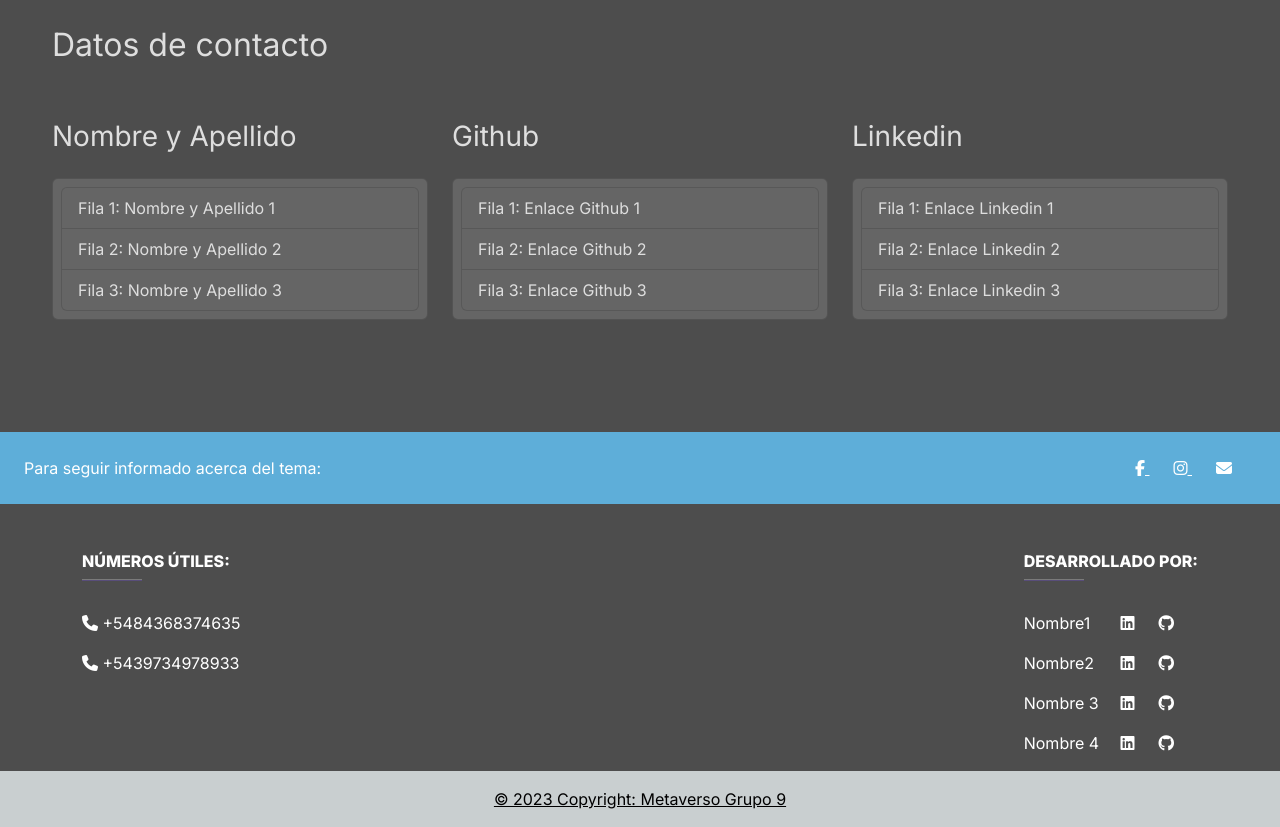
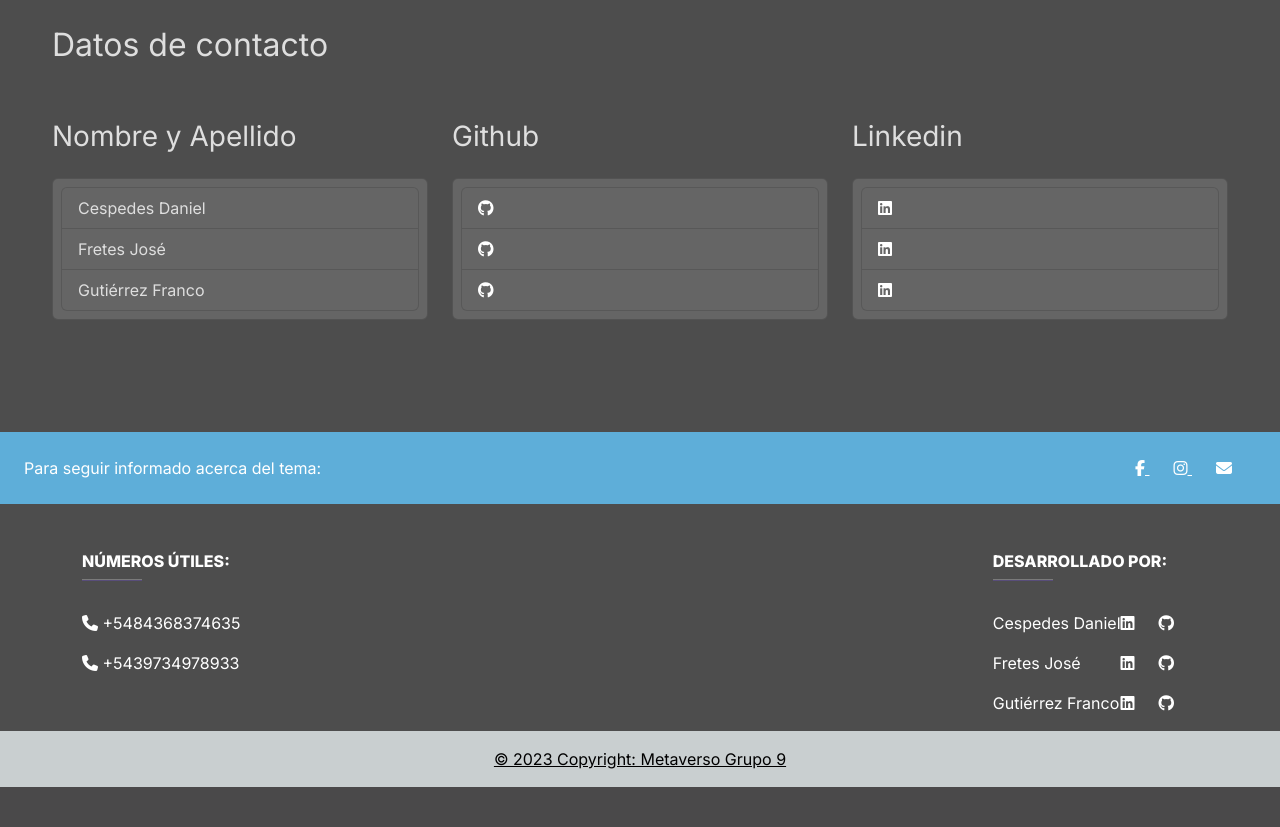
Before and after one commit to FrancoG27/FrancoG27.github.io, a Django app: page /contacto/ in a window 1280 px wide. Shown: the part 304-1131 px from the top of the page. After the commit the page ends 1091 px from the top, so only its background shows below. Run offline with Django 4.2, Linux system fonts and the light colour scheme; some libraries are stand-ins or nearby versions.

Commit message:
first commit

```diff
--- a/apps/blog/views.py
+++ b/apps/blog/views.py
@@ -15,7 +15,7 @@ from django.contrib.auth.decorators import login_required
 
 # Create your views here.
 def index(request):
-    """ se muestra la pantalla de inicio con post y eventos, además contiene la logica de busqueda y filtros """
+    """ se muestra la pantalla de inicio con post, además contiene la logica de busqueda y filtros """
     cat= Categoria.objects.all()
 
     ordenar = request.GET.get('ordenar')
--- a/templates/base.html
+++ b/templates/base.html
@@ -150,25 +150,21 @@
                     <h6 class="text-uppercase fw-bold">Desarrollado por:</h6>
                     <hr class="mb-4 mt-0 d-inline-block mx-auto" style="width: 60px; background-color: #7c4dff; height: 2px"/>
                     <div class="d-flex">
-                        <p class="me-auto">Nombre1</p>
-                        <a href="" target="_blank" class="text-white me-4"><i class="fab fa-linkedin"></i></a>
-                        <a href="" target="_blank" class="text-white me-4"><i class="fab fa-github"></i></a>
+                        <p class="me-auto">Cespedes Daniel  </p>
+                        <a href="https://www.linkedin.com/in/daniel-cespedes-407102245/" target="_blank" class="text-white me-4"><i class="fab fa-linkedin"></i></a>
+                        <a href="https://github.com/dann4832022" target="_blank" class="text-white me-4"><i class="fab fa-github"></i></a>
                     </div>
                     <div class="d-flex">
-                        <p class="me-auto">Nombre2</p>
-                        <a href="#" target="_blank" class="text-white me-4"><i class="fab fa-linkedin"></i></a>
-                        <a href="" target="_blank" class="text-white me-4"><i class="fab fa-github"></i></a>
+                        <p class="me-auto">Fretes José    </p>
+                        <a href="#" target="_blank" class="text-white me-4"><i class=" fab fa-linkedin"></i></a>
+                        <a href="https://github.com/josefretes2" target="_blank" class="text-white me-4"><i class=" fab fa-github"></i></a>
                     </div>
                     <div class="d-flex">
-                        <p class="me-auto">Nombre 3</p>
-                        <a href="" target="_blank" class="text-white me-4"><i class="fab fa-linkedin"></i></a>
-                        <a href="" target="_blank" class="text-white me-4"><i class="fab fa-github"></i></a>
+                        <p class="me-auto">Gutiérrez Franco </p>
+                        <a href="https://www.linkedin.com/in/franco-gutierrez-b76b18178/" target="_blank" class="text-white me-4"><i class=" fab fa-linkedin"></i></a>
+                        <a href="https://github.com/FrancoG27" target="_blank" class="text-white me-4"><i class=" fab fa-github"></i></a>
                     </div>
-                    <div class="d-flex">
-                        <p class="me-auto">Nombre 4</p>
-                        <a href="#" target="_blank" class="text-white me-4"><i class="fab fa-linkedin"></i></a>
-                        <a href="" target="_blank" class="text-white me-4"><i class="fab fa-github"></i></a>
-                    </div>
+
 
                 </div>
                 <!-- Grid column -->
--- a/templates/contacto.html
+++ b/templates/contacto.html
@@ -17,13 +17,13 @@
                 <h3>Nombre y Apellido</h3>
                 <ul class="list-group card">
                     <li class="list-group-item color-card">
-                        Fila 1: Nombre y Apellido 1
+                        Cespedes Daniel
                     </li>
                     <li class="list-group-item color-card">
-                        Fila 2: Nombre y Apellido 2
+                        Fretes José
                     </li>
                     <li class="list-group-item color-card">
-                        Fila 3: Nombre y Apellido 3
+                        Gutiérrez Franco
                     </li>
                 </ul>
             </div>
@@ -31,13 +31,13 @@
                 <h3>Github</h3>
                 <ul class="list-group card">
                     <li class="list-group-item color-card">
-                        Fila 1: Enlace Github 1
+                        <a href="https://github.com/dann4832022" target="_blank" class="text-white me-4"><i class="fab fa-github"></i></a>
                     </li>
                     <li class="list-group-item color-card">
-                        Fila 2: Enlace Github 2
+                        <a href="https://github.com/josefretes2" target="_blank" class="text-white me-4"><i class=" fab fa-github"></i></a>
                     </li>
                     <li class="list-group-item color-card">
-                        Fila 3: Enlace Github 3
+                        <a href="https://github.com/FrancoG27" target="_blank" class="text-white me-4"><i class=" fab fa-github"></i></a>
                     </li>
                 </ul>
             </div>
@@ -45,13 +45,13 @@
                 <h3>Linkedin</h3>
                 <ul class="list-group card">
                     <li class="list-group-item color-card">
-                        Fila 1: Enlace Linkedin 1
+                        <a href="https://www.linkedin.com/in/daniel-cespedes-407102245/" target="_blank" class="text-white me-4"><i class="fab fa-linkedin"></i></a>
                     </li>
                     <li class="list-group-item color-card">
-                        Fila 2: Enlace Linkedin 2
+                        <a href="" target="_blank" class="text-white me-4"><i class=" fab fa-linkedin"></i></a>
                     </li>
                     <li class="list-group-item color-card">
-                        Fila 3: Enlace Linkedin 3
+                        <a href="https://www.linkedin.com/in/franco-gutierrez-b76b18178/" target="_blank" class="text-white me-4"><i class=" fab fa-linkedin"></i></a>
                     </li>
                 </ul>
             </div>
--- a/templates/nosotros.html
+++ b/templates/nosotros.html
@@ -37,7 +37,7 @@
         {% endfor %}
       </div>
   {% else %}
-    <h3>No hay superusuarios ademas de usted actualmente</h3>
+    <h3>No hay superusuarios registrados en la web actualmente</h3>
   {% endif %}
   <br>
 <br>
```
Also changed, not shown: templates/perfil/perfil.html (+6 -21 lines), Metaverso9/db.sqlite3, media/post/Metaverso-2_UjjguFE.jpg (added), media/post/campesina.png (added), media/post/campesino_1.png (added), media/post/inteligencia-artificial.png (added), static/campesina.png (added), static/campesino (1).png (added), static/inteligencia-artificial.png (added).
